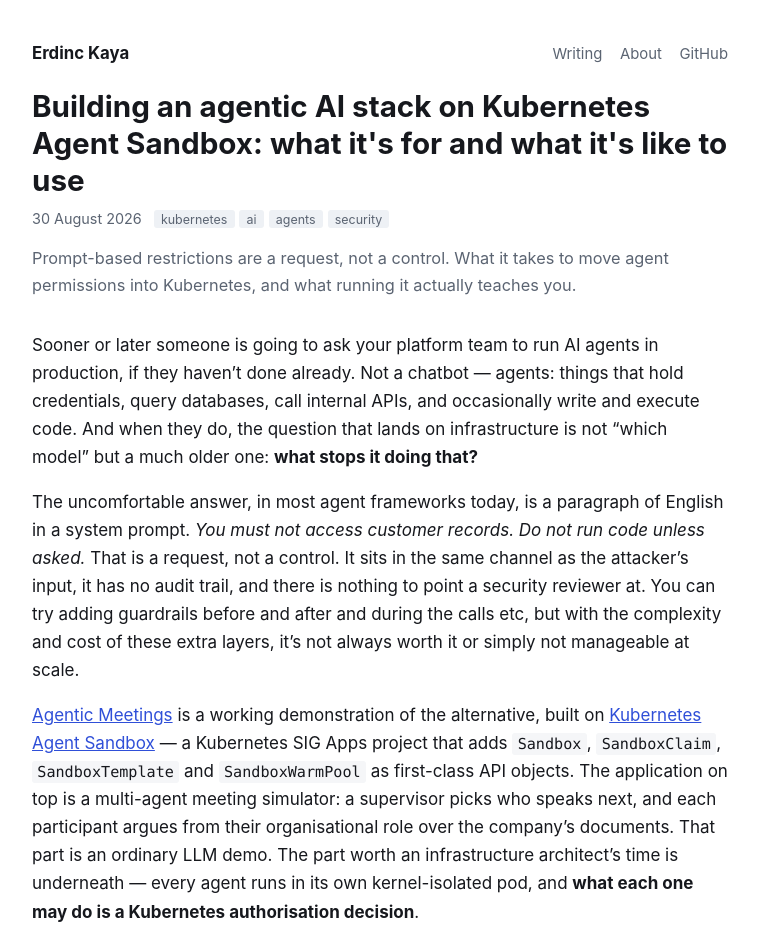
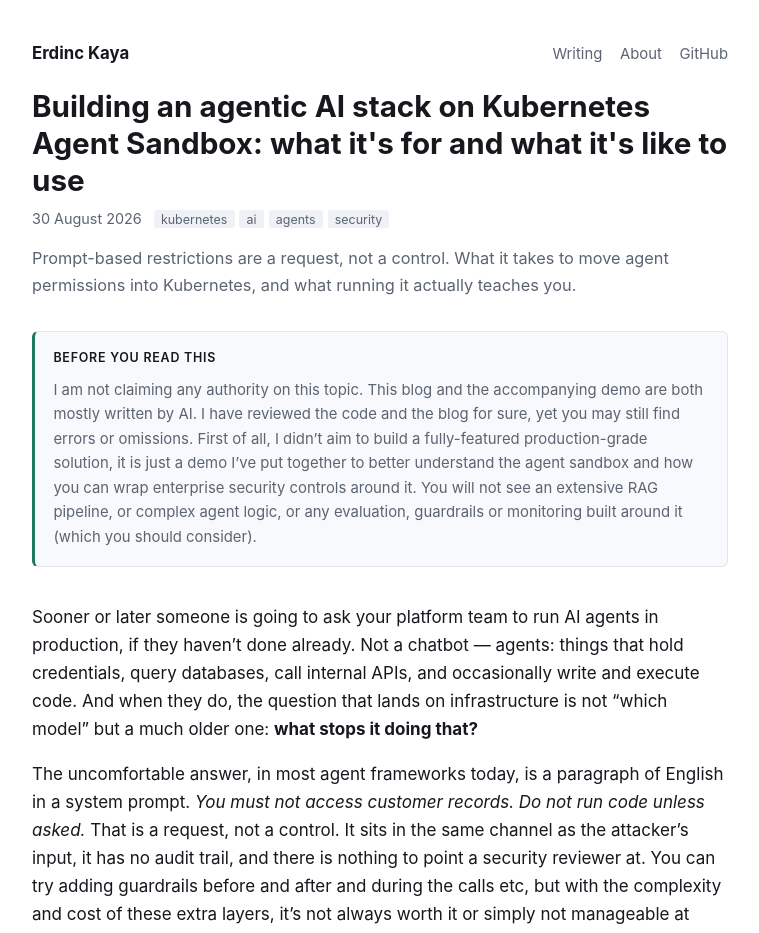
Before and after one commit to erdincka/erdincka.github.io, a Jekyll site: the page built from _posts/2026-08-30-building-an-agentic-ai-stack-on-kubernetes-agent-sandbox.md, in a window 1280 px wide. Shown: the top 933 px of the page, without its empty margins (260-1019 px from the left). Built offline with Jekyll 4.4.1, drawn with Linux system fonts in a browser that asks for light colours.

Commit message:
Render the post disclaimer, which the layout was silently dropping
The disclaimer was set as front matter but no layout referenced it, so it
never reached the page. It now renders above the body, where a reader sees
it before investing in the article.

Co-Authored-By: Claude Opus 5 <noreply@anthropic.com>

```diff
--- a/_layouts/post.html
+++ b/_layouts/post.html
@@ -15,6 +15,13 @@ layout: default
     {%- if page.summary %}<p class="summary">{{ page.summary }}</p>{% endif %}
   </header>
 
+  {%- if page.disclaimer %}
+  <aside class="disclaimer" role="note" aria-label="Disclaimer">
+    <p class="disclaimer-label">Before you read this</p>
+    {{ page.disclaimer | markdownify }}
+  </aside>
+  {%- endif %}
+
   {{ content }}
 
   {%- if page.canonical_note %}
--- a/_posts/2026-08-30-building-an-agentic-ai-stack-on-kubernetes-agent-sandbox.md
+++ b/_posts/2026-08-30-building-an-agentic-ai-stack-on-kubernetes-agent-sandbox.md
@@ -6,6 +6,12 @@ summary: >-
   Prompt-based restrictions are a request, not a control. What it takes to move
   agent permissions into Kubernetes, and what running it actually teaches you.
 tags: [kubernetes, ai, agents, security]
+disclaimer: >-
+  I am not claiming any authority on this topic. This blog and the accompanying demo are both mostly written
+  by AI. I have reviewed the code and the blog for sure, yet you may still find errors or omissions.
+  First of all, I didn't aim to build a fully-featured production-grade solution, it is just a demo I've
+  put together to better understand the agent sandbox and how you can wrap enterprise security controls around it. You will not
+  see an extensive RAG pipeline, or complex agent logic, or any evaluation, guardrails or monitoring built around it (which you should consider).
 ---
 
 Sooner or later someone is going to ask your platform team to run AI agents in
--- a/assets/css/style.css
+++ b/assets/css/style.css
@@ -130,6 +130,26 @@ article.post th, article.post td {
 }
 article.post th { background: var(--tag-bg); font-weight: 600; }
 
+aside.disclaimer {
+  background: var(--note-bg);
+  border: 1px solid var(--rule);
+  border-left: 3px solid var(--accent);
+  border-radius: 6px;
+  padding: 1rem 1.15rem;
+  margin: 0 0 2.25rem;
+  color: var(--muted);
+  font-size: .93rem;
+}
+aside.disclaimer p { margin: 0 0 .6rem; }
+aside.disclaimer p:last-child { margin-bottom: 0; }
+.disclaimer-label {
+  color: var(--fg);
+  font-weight: 600;
+  font-size: .78rem;
+  text-transform: uppercase;
+  letter-spacing: .06em;
+}
+
 aside.note {
   background: var(--note-bg); border: 1px solid var(--rule);
   border-radius: 6px; padding: .9rem 1.1rem; margin: 2rem 0;
```
